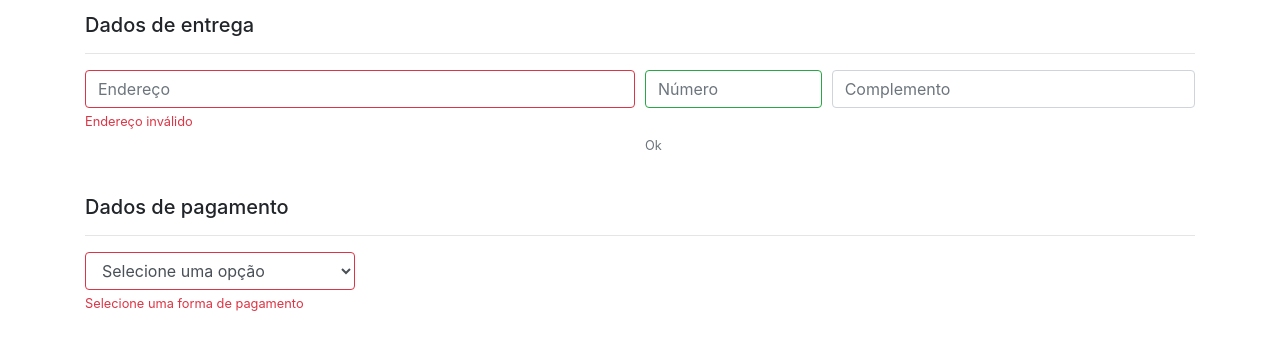
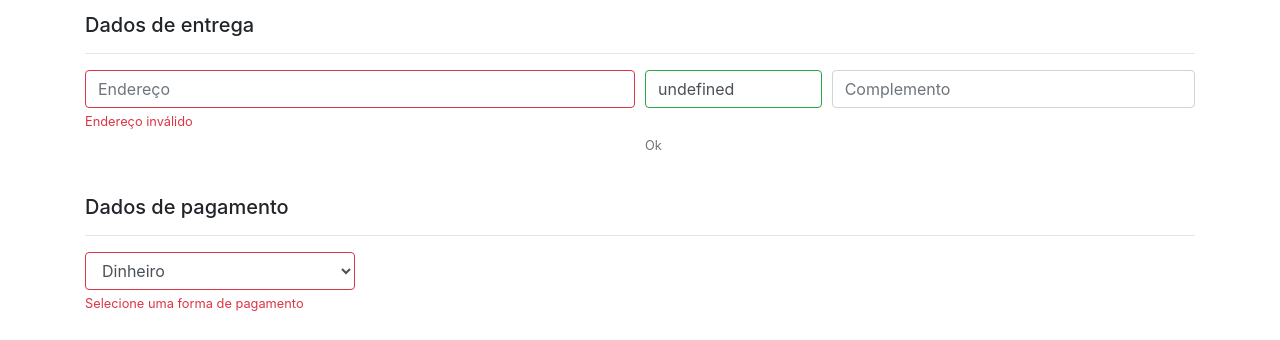
Before and after one commit to jp-cordeiro/app2, an Angular app: page /ordem-compra in a window 1280 px wide. Shown: the part 748-1088 px from the top of the page. Built offline with nearby package versions, Linux system fonts and the light colour scheme.

Commit message:
Two-Way-Binding dos dados do formulário de Ordem de Compra

```diff
--- a/src/app/ordem-compra/ordem-compra.component.html
+++ b/src/app/ordem-compra/ordem-compra.component.html
@@ -1,6 +1,6 @@
 <div class="container">
   <div class="ordem-compra">
-    <form>
+    <form novalidate>
 
       <h5>Sua Compra</h5>
       <hr />
@@ -69,18 +69,46 @@
       <div class="form-row">
 
         <div class="form-group col-md-6">
-          <input type="text" class="form-control is-invalid" placeholder="Endereço" autocomplete="off" minlength="5" required>
+          <input
+                  type="text"
+                  class="form-control is-invalid"
+                  placeholder="Endereço" autocomplete="off"
+                  minlength="5"
+                  [value]="endereco"
+                  #inputEndereco
+                  (input)="atualizarEndereco(inputEndereco.value)"
+                  required
+          >
           <div class="invalid-feedback">Endereço inválido</div>
         </div>
 
         <div class="form-group col-md-2">
-          <input type="text" class="form-control is-valid" placeholder="Número" autocomplete="off" minlength="1" required>
+          <input
+                  type="text"
+                  class="form-control is-valid"
+                  placeholder="Número"
+                  autocomplete="off"
+                  minlength="1"
+                  [value]="numero"
+                  #inputNumero
+                  (input)="atualizarNumero(inputNumero.value)"
+                  required
+          >
           <br />
           <small class="form-text text-muted">Ok</small>
         </div>
 
         <div class="form-group col-md-4">
-          <input type="text" class="form-control" placeholder="Complemento" autocomplete="off">
+          <input
+                  type="text"
+                  class="form-control"
+                  placeholder="Complemento"
+                  autocomplete="off"
+                  ngModel="complemento"
+                  [value]="complemento"
+                  #inputComplemento
+                  (input)="atualizarComplemento(inputComplemento.value)"
+          >
         </div>
 
       </div>
@@ -92,10 +120,14 @@
       <div class="form-row">
 
         <div class="form-group col-md-3">
-          <select class="form-control is-invalid">
+          <select
+                  class="form-control is-invalid"
+                  #selectFormaPagamento
+                  (change)="atualizarFormaPagamento(selectFormaPagamento.value)"
+          >
             <option>Selecione uma opção</option>
-            <option>Dinheiro</option>
-            <option>Débito</option>
+            <option value="dinheiro" selected="{{formaPagamento == 'dinheiro' ? 'selected' :  ''}}">Dinheiro</option>
+            <option value="debito" selected="{{formaPagamento == 'debito' ? 'selected' :  ''}}">Débito</option>
           </select>
 
           <div class="invalid-feedback">Selecione uma forma de pagamento</div>
--- a/src/app/ordem-compra/ordem-compra.component.ts
+++ b/src/app/ordem-compra/ordem-compra.component.ts
@@ -7,9 +7,30 @@ import { Component, OnInit } from '@angular/core';
 })
 export class OrdemCompraComponent implements OnInit {
 
+  public endereco: string = ''
+  public numero: number
+  public complemento: string = ''
+  public formaPagamento: string = 'dinheiro'
+
   constructor() { }
 
   ngOnInit() {
   }
 
+
+  atualizarEndereco(endereco: string): void{
+    this.endereco = endereco
+  }
+
+  atualizarNumero(numero: number): void{
+    this.numero = numero
+  }
+
+  atualizarComplemento(complemento: string): void{
+    this.complemento = complemento
+  }
+
+  atualizarFormaPagamento(formaPagamento: string): void{
+    this.formaPagamento = formaPagamento
+  }
 }
```
